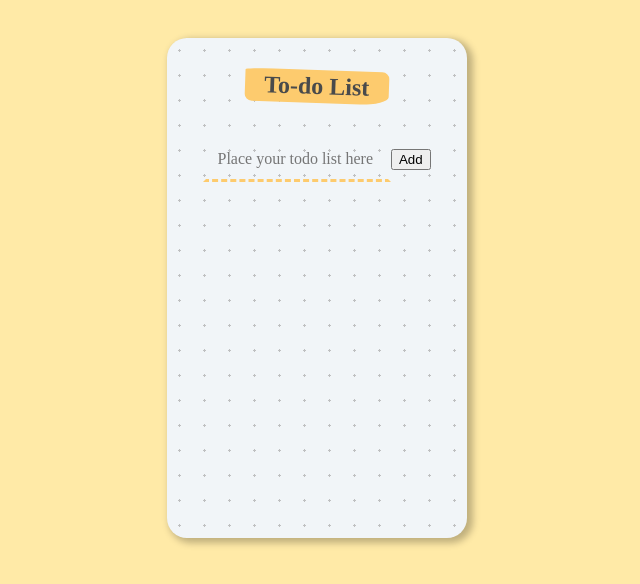
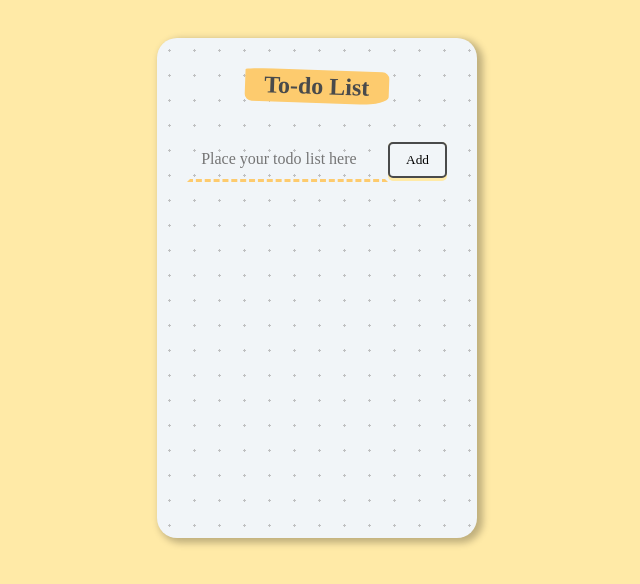
Before and after one commit to GUchechi/g-todo-list, a React (Create React App) app: page / in a window 1280 px wide. Shown: the top 584 px of the page, without its empty margins (323-963 px from the left). Built offline with nearby package versions, Linux system fonts and the light colour scheme.

Commit message:
styled button span

```diff
--- a/src/App.css
+++ b/src/App.css
@@ -57,3 +57,27 @@ body {
     width: 70%;
     margin-bottom: 20px;
 }
+
+button  {
+    padding: 0;
+    border: none;
+    font-family: "Architects Daughter", cursive;
+    text-decoration: none;
+    padding-bottom: 3px;
+    border-radius: 5px;
+    background-color: #ffeaa7;
+}
+
+button span {
+    background: #f1f5f8;
+    display: block;
+    padding: 0.5rem 1rem;
+    border-radius: 5px;
+    border: 2px solid hsl(198, 1%, 29%);
+  }
+
+  li {
+    text-align: left;
+    position: relative;
+    padding: 0.5rem;
+  }
```
